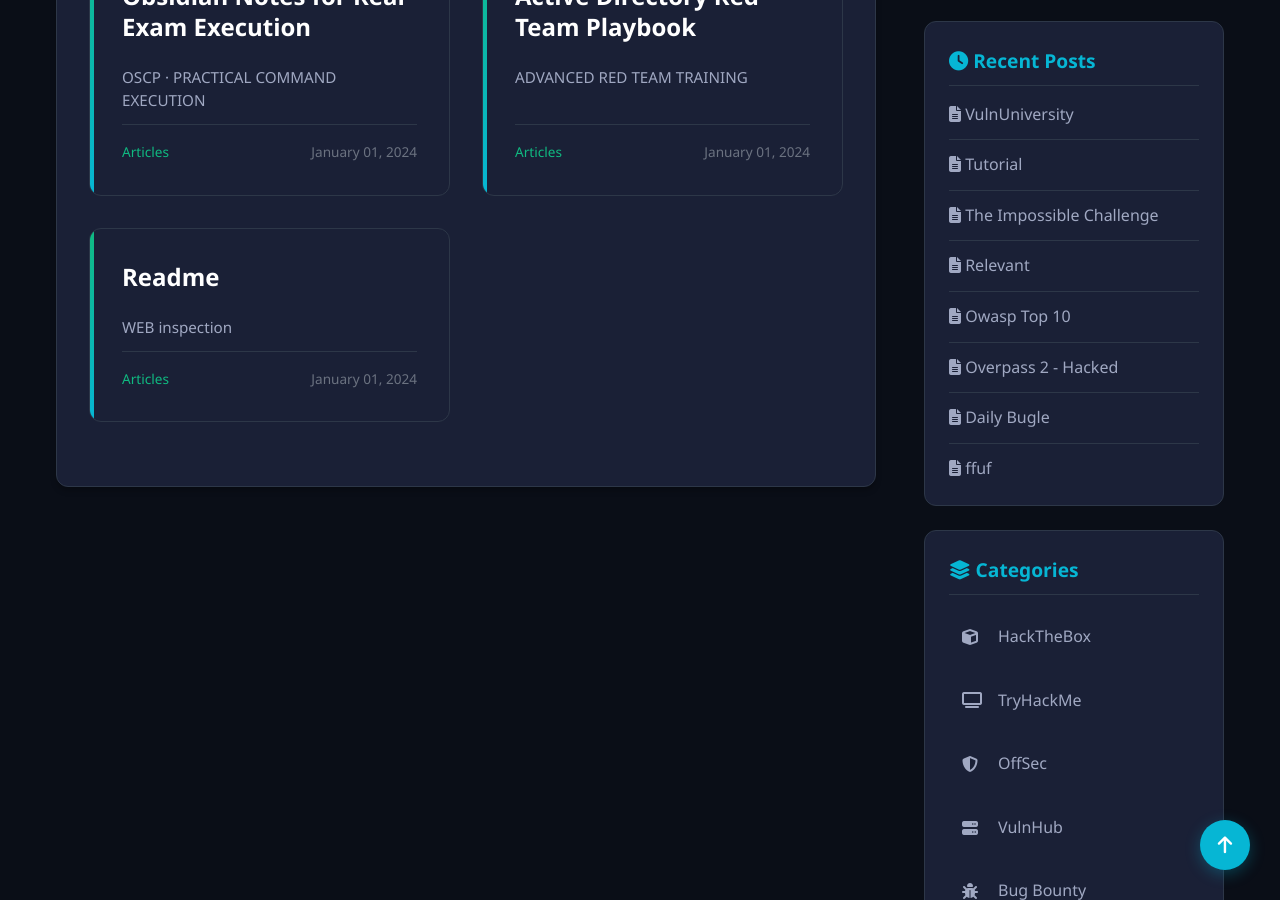
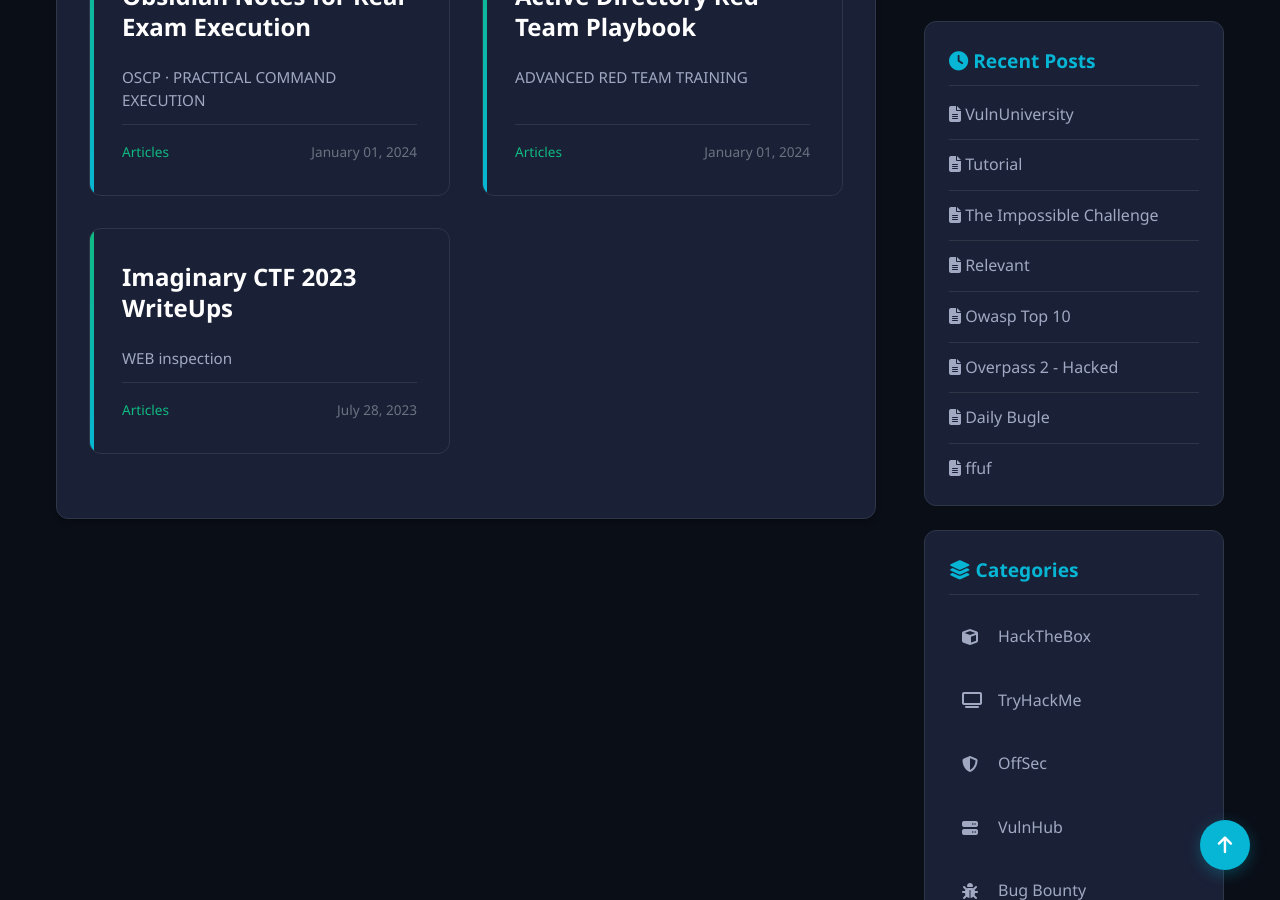
Before and after one commit to ZishanAdThandar/WriteUps, a Jekyll site: the page built from posts/blog/index.md, in a window 1280 px wide and 900 px high, scrolled down 898 px. Built offline with Jekyll 4.4.1, drawn with Linux system fonts in a browser that asks for light colours.

Commit message:
renamed:    _posts/blog/2024-01-01-Imaginary-CTF.md -> _posts/blog/2023-07-28-Imaginary-CTF.md

```diff
--- a/_posts/blog/2024-01-01-Imaginary-CTF.md
+++ b/_posts/blog/2023-07-28-Imaginary-CTF.md
@@ -1,6 +1,6 @@
 ---
 layout: default
-title: Readme
+title: Imaginary CTF 2023 WriteUps
 ---
 
 <h2>WEB</h2>
```
